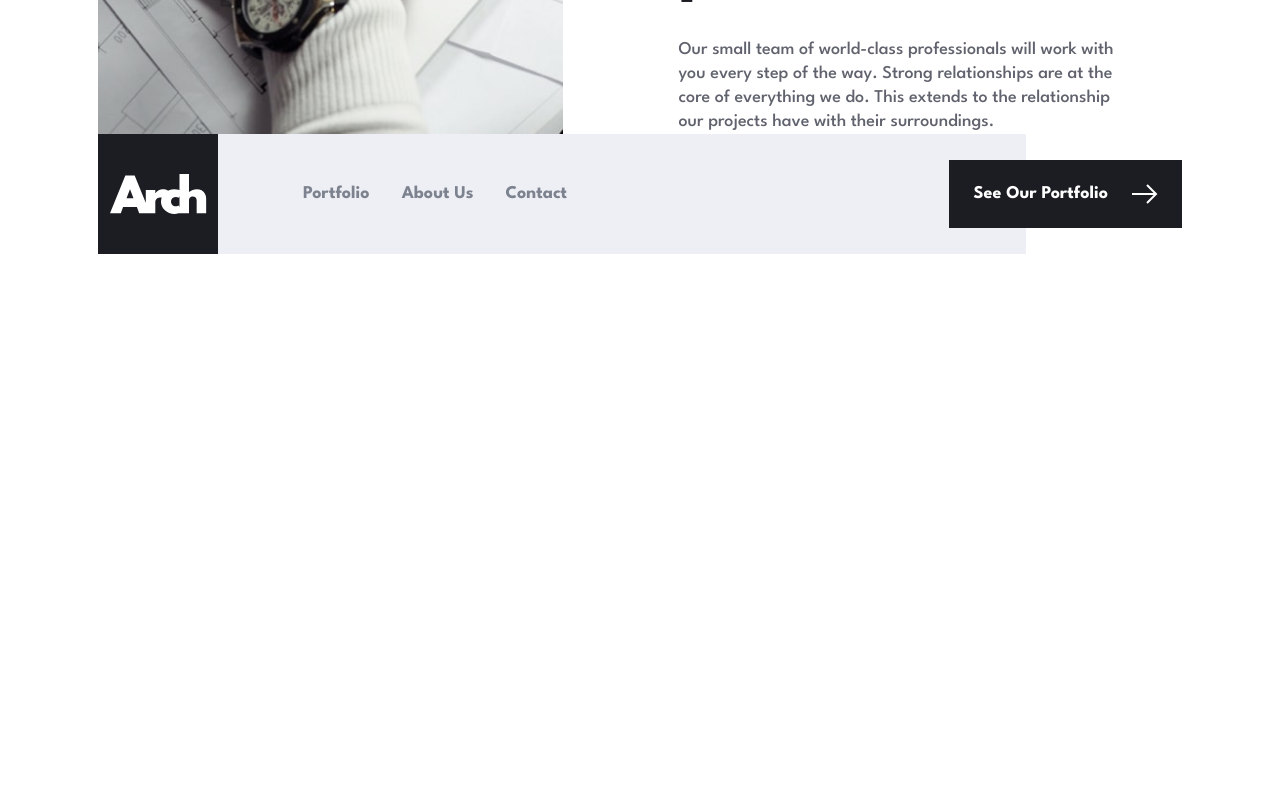
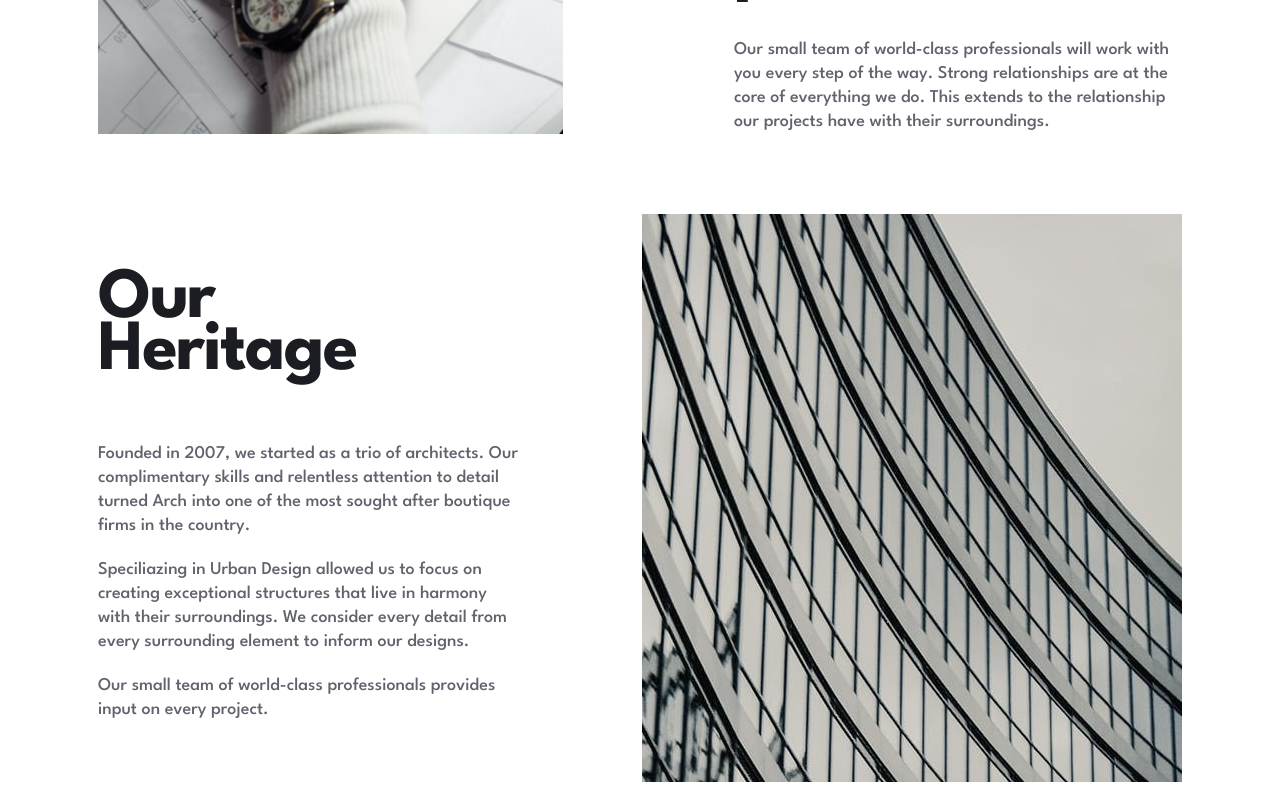
Before and after one commit to David-Henery4/Arch-Studio-website, a React (Vite) app: page /about in a window 1280 px wide. Shown: the part 720-1520 px from the top of the page. Before the commit the page ends 974 px from the top, so only its background shows below. Built offline with nearby package versions, Linux system fonts and the light colour scheme.

Commit message:
added-basic-about-info-responsive

```diff
--- /dev/null
+++ b/src/components/about/AboutInfo.jsx
@@ -0,0 +1,37 @@
+import {heritageImg} from "../../assets/about"
+
+const AboutInfo = () => {
+  return (
+    <section className="col-start-2 col-end-12 pt-20 pb-28 flex flex-col lgLap:flex-row lgLap:items-center lgLap:gap-[124px]">
+      <div className="grid gap-6 smTab:gap-16">
+        <h3 className="text-lrgHeadingMob leading-lrgHeadingMob tracking-lrgMedHeadingMob font-bold smTab:text-medHeading max-w-[390px]">
+          Our Heritage
+        </h3>
+        <p className="inline-flex flex-col gap-5 text-bodyText leading-bodyText font-medium text-darkGrey max-w-xl">
+          <span>
+            Founded in 2007, we started as a trio of architects. Our
+            complimentary skills and relentless attention to detail turned Arch
+            into one of the most sought after boutique firms in the country.
+          </span>
+          <span>
+            Speciliazing in Urban Design allowed us to focus on creating
+            exceptional structures that live in harmony with their surroundings.
+            We consider every detail from every surrounding element to inform
+            our designs.{" "}
+          </span>
+          <span>
+            Our small team of world-class professionals provides input on every
+            project.
+          </span>
+        </p>
+      </div>
+      <img
+        className="hidden w-1/2 h-full object-cover max-h-[568px] lgLap:block"
+        src={heritageImg}
+        alt="Image of a project showcasing the companies quality and heritage"
+      />
+    </section>
+  );
+}
+
+export default AboutInfo
--- a/src/components/index.js
+++ b/src/components/index.js
@@ -18,6 +18,9 @@ import Welcome from "./home/Welcome";
 import AboutCTA from "./home/AboutCTA";
 import Featured from "./home/Featured";
 
+// About
+import AboutInfo from "./about/AboutInfo";
+
 export{
   // REUSED
   PortfolioCTA,
@@ -35,4 +38,6 @@ export{
   Welcome,
   AboutCTA,
   Featured,
+  // About
+  AboutInfo,
 }
--- a/src/components/reused/SubPageHero.jsx
+++ b/src/components/reused/SubPageHero.jsx
@@ -2,20 +2,20 @@ import {aboutHeroDesk,aboutHeroMob,aboutHeroTab} from "../../assets/about";
 
 const SubPageHero = () => {
   return (
-    <section className="col-start-1 col-end-13 mdTab:col-start-2 mdTab:col-end-12 tab:grid tab:max-h-[740px] tab:grid-rows-subTab tab:grid-cols-subTab lap:grid-cols-subDesk lap:grid-rows-subDesk">
-      <picture className="tab:col-start-1 tab:col-end-3 tab:row-start-1 tab:row-end-[13] lap:row-start-1 lap:row-end-3 lap:col-start-1 lap:col-end-3">
+    <section className="col-start-1 col-end-13 mdTab:col-start-2 mdTab:col-end-12 mdTab:grid mdTab:max-h-[740px] mdTab:grid-rows-subTab mdTab:grid-cols-subTab lap:grid-cols-subDesk lap:grid-rows-subDesk">
+      <picture className="mdTab:col-start-1 mdTab:col-end-3 mdTab:row-start-1 mdTab:row-end-[13] lap:row-start-1 lap:row-end-3 lap:col-start-1 lap:col-end-3">
         <source media="(min-width: 56.25em)" srcSet={aboutHeroDesk} />
-        <source media="(min-width: 46.25em)" srcSet={aboutHeroTab} />
+        <source media="(min-width: 39.06em)" srcSet={aboutHeroTab} />
         <img
-          className="w-full object-cover tab:h-full"
+          className="w-full object-cover mdTab:h-full"
           src={aboutHeroMob}
           alt="Image showing representing the hero section of this page"
           srcSet={aboutHeroMob}
         />
       </picture>
-      <div className="bg-white w-full relative py-5 px-8 grid gap-5 justify-center tab:px-[60px] tab:pr-0 tab:pb-0 tab:content-end tab:col-start-2 tab:col-end-4 tab:row-start-6 tab:row-end-[13] tab:gap-9 lap:row-start-2 lap:row-end-3">
-        <div className="absolute h-11 w-11/12 bg-white -top-11 left-0 tab:hidden"></div>
-        <h3 className="hidden absolute -top-24 right-0 text-veryLightGrey text-9xl font-bold leading-xtraLrgHeading -tracking-[3px] tab:block lap:left-0 lap:text-[175px] XtraLgDesk:text-[250px]">
+      <div className="bg-white w-full relative py-5 px-8 grid gap-5 justify-start mdTab:px-[60px] mdTab:pr-0 mdTab:pb-0 mdTab:justify-end mdTab:content-end mdTab:col-start-2 mdTab:col-end-4 mdTab:row-start-6 mdTab:row-end-[13] mdTab:gap-9 lap:row-start-2 lap:row-end-3">
+        <div className="absolute h-11 w-11/12 bg-white -top-11 left-0 mdTab:hidden"></div>
+        <h3 className="hidden absolute -top-24 right-0 text-veryLightGrey text-9xl font-bold leading-xtraLrgHeading -tracking-[3px] mdTab:block lap:left-0 lap:text-[175px] XtraLgDesk:text-[250px]">
           About
         </h3>
         <h2 className="text-lrgHeadingMob leading-lrgHeadingMob -tracking-[1.2px] font-bold max-w-md smTab:text-medHeading smTab:leading-medHeading smTab:tracking-lrgMedHeading">
--- a/src/pages/About.jsx
+++ b/src/pages/About.jsx
@@ -1,12 +1,11 @@
-import {SubPageHero} from "../components"
+import {SubPageHero, AboutInfo} from "../components"
 
 const About = () => {
   return (
     <>
       <SubPageHero/>
-
+      <AboutInfo/>
     </>
-
   )
 }
 
```
